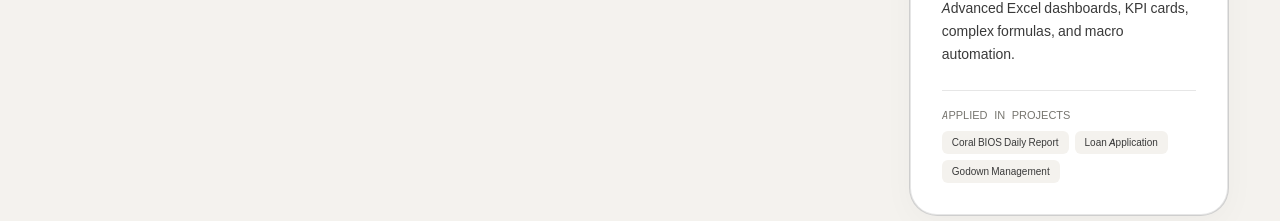
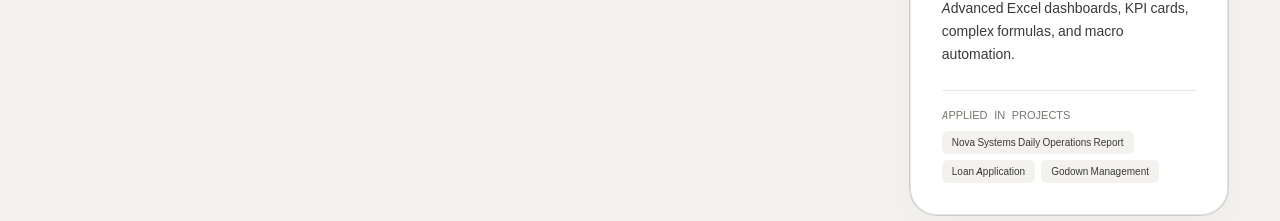
Before and after one commit to hrajitzone-code/sakshi-shukla-portfolio, a Next.js app: page / in a window 1280 px wide. Shown: the part 2860-3081 px from the top of the page. Built offline with nearby package versions, Linux system fonts and the light colour scheme; no server answers.

Commit message:
chore(demo): sanitize capability mappings and isolate production metadata url

```diff
--- a/scripts/verify-demo-security.js
+++ b/scripts/verify-demo-security.js
@@ -25,13 +25,13 @@ if (unsafeLinks.length > 0) {
   console.log('[PASS] 2. System Demo links sanitized: All URLs point to safe mock preview endpoints.');
 }
 
-// 2. Audit src/lib/data.ts for personal PII
+// 2. Audit src/lib/data.ts for personal PII and client references
 const dataFile = fs.readFileSync(path.join(__dirname, '..', 'src', 'lib', 'data.ts'), 'utf8');
-if (dataFile.includes('sakshishukla1167@gmail.com') || dataFile.includes('8200619139') || dataFile.includes('AJIT ZONE PVT. LTD.')) {
-  console.error('[FAIL] src/lib/data.ts still contains real personal contact data or company names');
+if (dataFile.includes('sakshishukla1167@gmail.com') || dataFile.includes('8200619139') || dataFile.includes('AJIT ZONE PVT. LTD.') || dataFile.includes('Coral BIOS')) {
+  console.error('[FAIL] src/lib/data.ts still contains real personal contact data, company names, or client references');
   failed = true;
 } else {
-  console.log('[PASS] 3. src/lib/data.ts sanitized: Real email, phone, and company names replaced with fictional demo data.');
+  console.log('[PASS] 3. src/lib/data.ts sanitized: Real email, phone, company names, and client references replaced with fictional demo data.');
 }
 
 // 3. Audit src/lib/auth.ts for hardcoded secret fallbacks
@@ -70,13 +70,16 @@ if (!contactRoute.includes('RATE_LIMIT_WINDOW_MS') || !contactRoute.includes('sa
   console.log('[PASS] 7. Contact endpoint protected: IP rate limiting, input sanitization, and demo simulation mode.');
 }
 
-// 5. Audit noindex metadata
+// 5. Audit layout metadata for search engines and production domain isolation
 const layoutFile = fs.readFileSync(path.join(__dirname, '..', 'src', 'app', 'layout.tsx'), 'utf8');
 if (!layoutFile.includes('robots') || !layoutFile.includes('index: false')) {
   console.error('[FAIL] src/app/layout.tsx missing noindex metadata');
   failed = true;
+} else if (layoutFile.includes('sakshi-shukla-portfolio-six.vercel.app')) {
+  console.error('[FAIL] src/app/layout.tsx hardcodes live production domain');
+  failed = true;
 } else {
-  console.log('[PASS] 8. Search Engine Protection: noindex, nofollow, nocache metadata configured in RootLayout.');
+  console.log('[PASS] 8. Production URL Isolation & noindex: Zero hardcoded production domains, noindex/nofollow configured.');
 }
 
 // 6. Audit Admin Dashboard Demo Banner
--- a/src/app/layout.tsx
+++ b/src/app/layout.tsx
@@ -33,12 +33,13 @@ const jetbrainsMono = localFont({
   display: 'swap',
 });
 
+const siteUrl = process.env.NEXT_PUBLIC_APP_URL || (process.env.VERCEL_URL ? `https://${process.env.VERCEL_URL}` : 'https://example.com/demo');
+
 export const metadata: Metadata = {
-  metadataBase: new URL('https://sakshi-shukla-portfolio-six.vercel.app'),
+  metadataBase: new URL(siteUrl),
   title: `${PROFILE.name} — ${PROFILE.shortRole}`,
   description: PROFILE.resumeSummary,
   keywords: [
-    'Sakshi Shukla',
     'Business Systems',
     'MIS Reporting',
     'Workflow Automation',
@@ -51,7 +52,7 @@ export const metadata: Metadata = {
   openGraph: {
     title: `${PROFILE.name} — ${PROFILE.shortRole}`,
     description: PROFILE.resumeSummary,
-    url: 'https://sakshi-shukla-portfolio-six.vercel.app',
+    url: siteUrl,
     siteName: `${PROFILE.name} Portfolio`,
     images: [
       {
--- a/src/lib/data.ts
+++ b/src/lib/data.ts
@@ -134,7 +134,7 @@ export const SKILLS: Skill[] = [
     isBrand: true,
     logo: 'excel.svg',
     description: 'Advanced Excel dashboards, KPI cards, complex formulas, and macro automation.',
-    projects: ['Coral BIOS Daily Report', 'Loan Application', 'Godown Management']
+    projects: ['Nova Systems Daily Operations Report', 'Loan Application', 'Godown Management']
   },
   {
     atomicNumber: 2,
@@ -144,7 +144,7 @@ export const SKILLS: Skill[] = [
     isBrand: true,
     logo: 'powerbi.svg',
     description: 'Interactive business intelligence reports, KPI visualizations, and data models.',
-    projects: ['Coral BIOS Daily Report', 'Performance Analytics']
+    projects: ['Nova Systems Daily Operations Report', 'Performance Analytics']
   },
   {
     atomicNumber: 3,
@@ -154,7 +154,7 @@ export const SKILLS: Skill[] = [
     isBrand: true,
     logo: 'sql.svg',
     description: 'Data querying, validation, cleaning, and structured transaction data architecture.',
-    projects: ['Coral BIOS FMS', 'Godown Management', 'Data Management']
+    projects: ['Apex Franchise Management System', 'Godown Management', 'Data Management']
   },
   {
     atomicNumber: 4,
@@ -164,7 +164,7 @@ export const SKILLS: Skill[] = [
     isBrand: true,
     logo: 'googlesheets.svg',
     description: 'Dynamic cloud reporting, multi-department sheets integration, and custom views.',
-    projects: ['Coral BIOS Daily Report', 'Payroll Analytics', 'Productivity Tracker']
+    projects: ['Nova Systems Daily Operations Report', 'Payroll Analytics', 'Productivity Tracker']
   },
   {
     atomicNumber: 5,
@@ -174,7 +174,7 @@ export const SKILLS: Skill[] = [
     isBrand: true,
     logo: 'googleappsscript.svg',
     description: 'Automated email distribution, PDF document generation, and workflow scripting.',
-    projects: ['Coral BIOS Daily Report', 'Payroll Analytics']
+    projects: ['Nova Systems Daily Operations Report', 'Payroll Analytics']
   },
   {
     atomicNumber: 6,
@@ -184,7 +184,7 @@ export const SKILLS: Skill[] = [
     isBrand: true,
     logo: 'python.svg',
     description: 'Data manipulation and analysis scripting (currently learning).',
-    projects: ['Coral BIOS Daily Report']
+    projects: ['Nova Systems Daily Operations Report']
   },
 
   // Data Analytics
@@ -206,7 +206,7 @@ export const SKILLS: Skill[] = [
     isBrand: false,
     logo: 'concept-analysis',
     description: 'Converting raw operational data into structured insights and comparative analysis.',
-    projects: ['Coral BIOS Daily Report', 'Performance Analytics']
+    projects: ['Nova Systems Daily Operations Report', 'Performance Analytics']
   },
   {
     atomicNumber: 9,
@@ -216,7 +216,7 @@ export const SKILLS: Skill[] = [
     isBrand: false,
     logo: 'concept-kpi',
     description: 'Tracking key performance indicators across department-wise and field operations.',
-    projects: ['Coral BIOS Daily Report', 'Loan Application']
+    projects: ['Nova Systems Daily Operations Report', 'Loan Application']
   },
   {
     atomicNumber: 10,
@@ -226,7 +226,7 @@ export const SKILLS: Skill[] = [
     isBrand: false,
     logo: 'concept-trend',
     description: 'Evaluating Today vs Yesterday, weekly, and monthly performance trends.',
-    projects: ['Coral BIOS Daily Report', 'Workforce Attendance']
+    projects: ['Nova Systems Daily Operations Report', 'Workforce Attendance']
   },
   {
     atomicNumber: 11,
@@ -236,7 +236,7 @@ export const SKILLS: Skill[] = [
     isBrand: false,
     logo: 'concept-compare',
     description: 'Departmental benchmarks, period-over-period comparison, and variance tracking.',
-    projects: ['Data Management', 'Coral BIOS Daily Report']
+    projects: ['Data Management', 'Nova Systems Daily Operations Report']
   },
   {
     atomicNumber: 12,
@@ -258,7 +258,7 @@ export const SKILLS: Skill[] = [
     isBrand: false,
     logo: 'concept-req',
     description: 'Translating department operational needs into functional system specifications.',
-    projects: ['Coral BIOS FMS', 'Loan Application']
+    projects: ['Apex Franchise Management System', 'Loan Application']
   },
   {
     atomicNumber: 14,
@@ -268,7 +268,7 @@ export const SKILLS: Skill[] = [
     isBrand: false,
     logo: 'concept-map',
     description: 'End-to-end lifecycle mapping: Application to Closure, Purchase to Dispatch.',
-    projects: ['Godown Management', 'Coral BIOS FMS', 'Loan Application']
+    projects: ['Godown Management', 'Apex Franchise Management System', 'Loan Application']
   },
   {
     atomicNumber: 15,
@@ -278,7 +278,7 @@ export const SKILLS: Skill[] = [
     isBrand: false,
     logo: 'concept-workflow',
     description: 'Structuring sequential approvals, status tracking, and role-based permissions.',
-    projects: ['Coral BIOS FMS', 'Operational Productivity Tracker']
+    projects: ['Apex Franchise Management System', 'Operational Productivity Tracker']
   },
   {
     atomicNumber: 16,
@@ -300,7 +300,7 @@ export const SKILLS: Skill[] = [
     isBrand: false,
     logo: 'concept-mis',
     description: 'Daily, weekly, monthly, and custom-period management reporting views.',
-    projects: ['Coral BIOS Daily Report', 'Data Management']
+    projects: ['Nova Systems Daily Operations Report', 'Data Management']
   },
   {
     atomicNumber: 18,
@@ -310,7 +310,7 @@ export const SKILLS: Skill[] = [
     isBrand: false,
     logo: 'concept-dash',
     description: 'Building dynamic interactive dashboards with totals, averages, min/max, and raw values.',
-    projects: ['Coral BIOS Daily Report', 'Performance Analytics']
+    projects: ['Nova Systems Daily Operations Report', 'Performance Analytics']
   },
   {
     atomicNumber: 19,
@@ -320,7 +320,7 @@ export const SKILLS: Skill[] = [
     isBrand: false,
     logo: 'concept-mgmt',
     description: 'Executive reporting, department comparisons, and summary scorecards.',
-    projects: ['Coral BIOS Daily Report', 'Coral BIOS FMS']
+    projects: ['Nova Systems Daily Operations Report', 'Apex Franchise Management System']
   },
 
   // Automation
@@ -332,7 +332,7 @@ export const SKILLS: Skill[] = [
     isBrand: false,
     logo: 'concept-auto-excel',
     description: 'Automating repetitive spreadsheets, report generation, and data formulas.',
-    projects: ['Payroll Analytics', 'Coral BIOS Daily Report']
+    projects: ['Payroll Analytics', 'Nova Systems Daily Operations Report']
   },
   {
     atomicNumber: 21,
@@ -342,7 +342,7 @@ export const SKILLS: Skill[] = [
     isBrand: false,
     logo: 'concept-auto-sheets',
     description: 'Automating cloud sheets, Drive storage, and cross-department syncing.',
-    projects: ['Payroll Analytics', 'Coral BIOS Daily Report']
+    projects: ['Payroll Analytics', 'Nova Systems Daily Operations Report']
   },
   {
     atomicNumber: 22,
```
